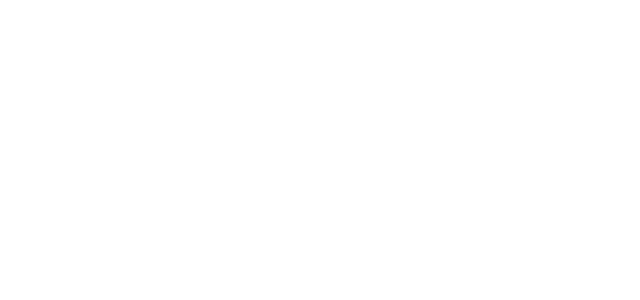
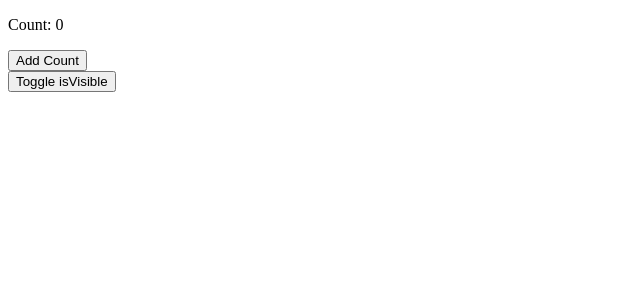
Before and after one commit to tracontecnologia/react-state-elevation, a React (Create React App) app: page / in a window 1280 px wide. Shown: the top 300 px of the page, without its empty margins (0-640 px from the left). Built offline with nearby package versions, Linux system fonts and the light colour scheme.

Commit message:
feat: use effect class

```diff
--- a/src/App.js
+++ b/src/App.js
@@ -1,3 +1,15 @@
+import { useState } from 'react';
+import { Count } from './Count';
+
 export default function App() {
-  return <div></div>;
+  const [isVisible, setIsVisible] = useState(true);
+
+  return (
+    <div>
+      {isVisible && <Count />}
+      <button onClick={() => setIsVisible((prev) => !prev)}>
+        Toggle isVisible
+      </button>
+    </div>
+  );
 }
--- /dev/null
+++ b/src/Count.js
@@ -0,0 +1,27 @@
+import { useState, useEffect } from 'react';
+
+export function Count() {
+  const [count, setCount] = useState(0);
+
+  useEffect(() => {
+    console.count('Render');
+    return () => {
+      console.count('Clean up');
+    };
+  });
+
+  useEffect(() => {
+    console.count('Render Count');
+  }, [count]);
+
+  useEffect(() => {
+    console.count('Render Empty Array');
+  }, []);
+
+  return (
+    <div>
+      <p>Count: {count}</p>
+      <button onClick={() => setCount((prev) => prev + 1)}>Add Count</button>
+    </div>
+  );
+}
--- a/src/index.js
+++ b/src/index.js
@@ -4,11 +4,7 @@
 import reportWebVitals from './reportWebVitals';
 
 const root = ReactDOM.createRoot(document.getElementById('root'));
-root.render(
-  <React.StrictMode>
-    <App />
-  </React.StrictMode>
-);
+root.render(<App />);
 
 // If you want to start measuring performance in your app, pass a function
 // to log results (for example: reportWebVitals(console.log))
```
Also changed, not shown: public/manifest.json.
